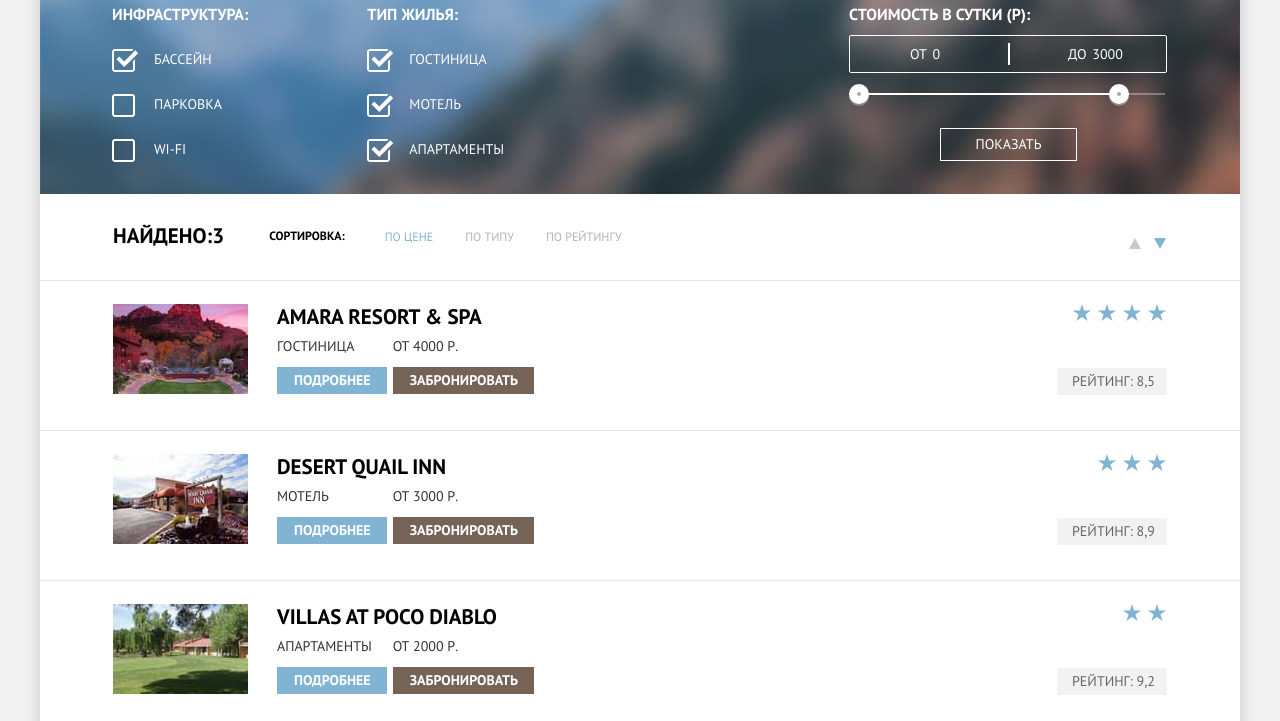
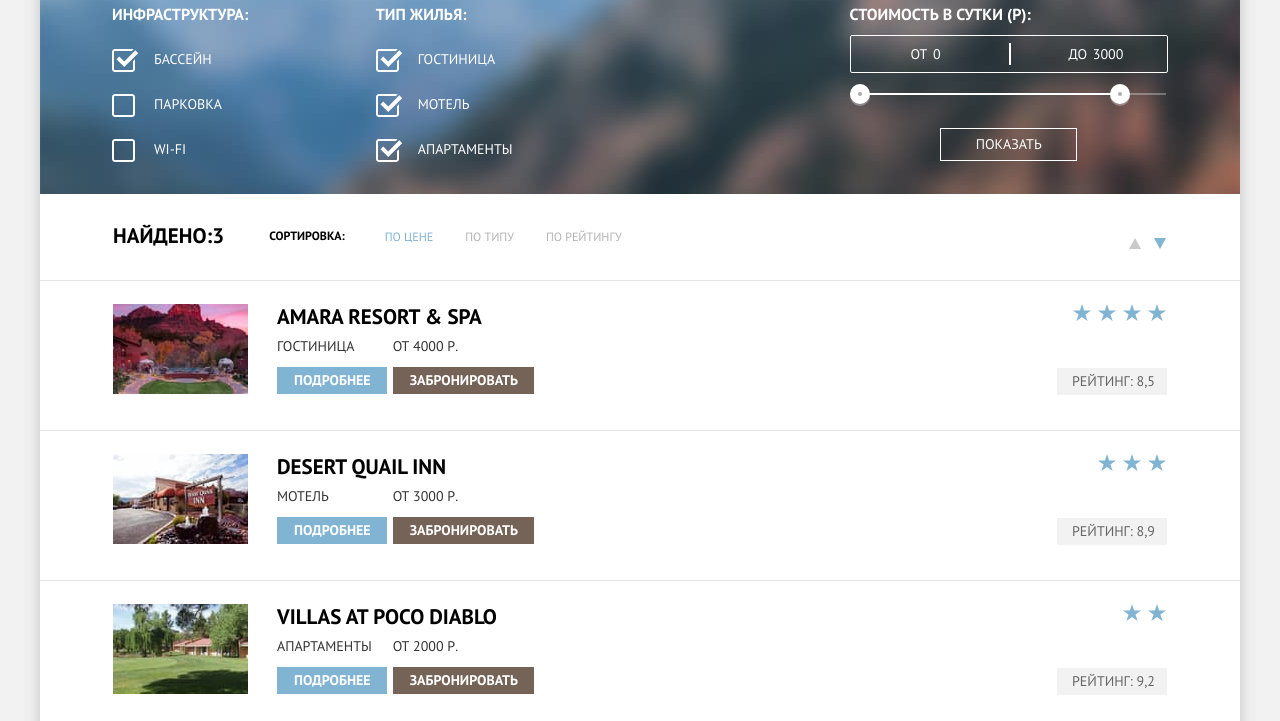
Before and after one commit to SokolovaED/1527415-sedona-29, a plain HTML site: page hotels.html in a window 1280 px wide. Shown: the part 79-800 px from the top of the page. Drawn offline with Linux system fonts and the light colour scheme.

Commit message:
Внесены изменения

```diff
--- a/css/style.css
+++ b/css/style.css
@@ -662,11 +662,6 @@
   margin-right: 29px;
 }
 
-.form-wrapper {
-  background-image: url(../img/background-hotels.jpg);
-  min-height: 217px;
-}
-
 .button-about,
 .button-booking {
   padding-top: 3px;
@@ -797,6 +792,12 @@
   padding-right: 73px;
   padding-bottom: 31px;
   box-sizing: border-box;
+  background-image: url(../img/background-hotels.jpg);
+  min-height: 217px;
+}
+
+.filter-group {
+  width: 25%;
 }
 
 .filter-group,
@@ -807,23 +808,19 @@
 }
 
 .filter-price {
+  width: 50%;
   margin: 0;
-  margin-left: auto;
   padding: 0;
+  padding-left: 210px;
   border: none;
+  box-sizing: border-box;
 }
 
 .group-list {
-  display: flex;
-  flex-direction: column;
   list-style: none;
   margin: 0;
   padding: 0;
   color: var(--white);
-}
-
-.filter-group.hotels {
-  margin-left: 119px;
 }
 
 .price-controls {
@@ -907,36 +904,17 @@
 }
 
 .filter-checkbox:checked + label::before {
-  content: "";
-  position: absolute;
   background-image: url(../img/checkbox-on.svg);
-  background-repeat: no-repeat;
-  left: -42px;
-  top: 0;
   width: 27px;
-  height: 23px;
 }
 
 .filter-checkbox:disabled + label::before {
-  content: "";
-  position: absolute;
   background-image: url(../img/checkbox-off-disabled.svg);
-  background-repeat: no-repeat;
-  left: -42px;
-  top: 0;
-  width: 23px;
-  height: 23px;
 }
 
 .filter-checkbox:disabled:checked + label::before {
-  content: "";
-  position: absolute;
   background-image: url(../img/checkbox-on-disabled.svg);
-  background-repeat: no-repeat;
-  left: -42px;
-  top: 0;
   width: 27px;
-  height: 23px;
 }
 
 .range-controls .toggle:hover {
--- a/hotels.html
+++ b/hotels.html
@@ -26,7 +26,6 @@
     </header>
     <main class="catalog">
       <h1 class="visually-hidden">Каталог гостиниц</h1>
-      <div class="form-wrapper">
       <form class="filter-form" action="https://echo.htmlacademy.ru/" method="get">
         <fieldset class="filter-group">
           <legend class="name-title">Инфраструктура:</legend>
@@ -90,7 +89,6 @@
           <button class="button-hotels" type="submit" name="button-hotels">Показать</button>
         </fialdset>
       </form>
-      </div>
       <section class="searching-results">
         <h2 class="visually-hidden">Результаты поиска</h2>
         <div class="filter-wrapper">
```
Lines whose indentation alone changed are shown as unchanged.
